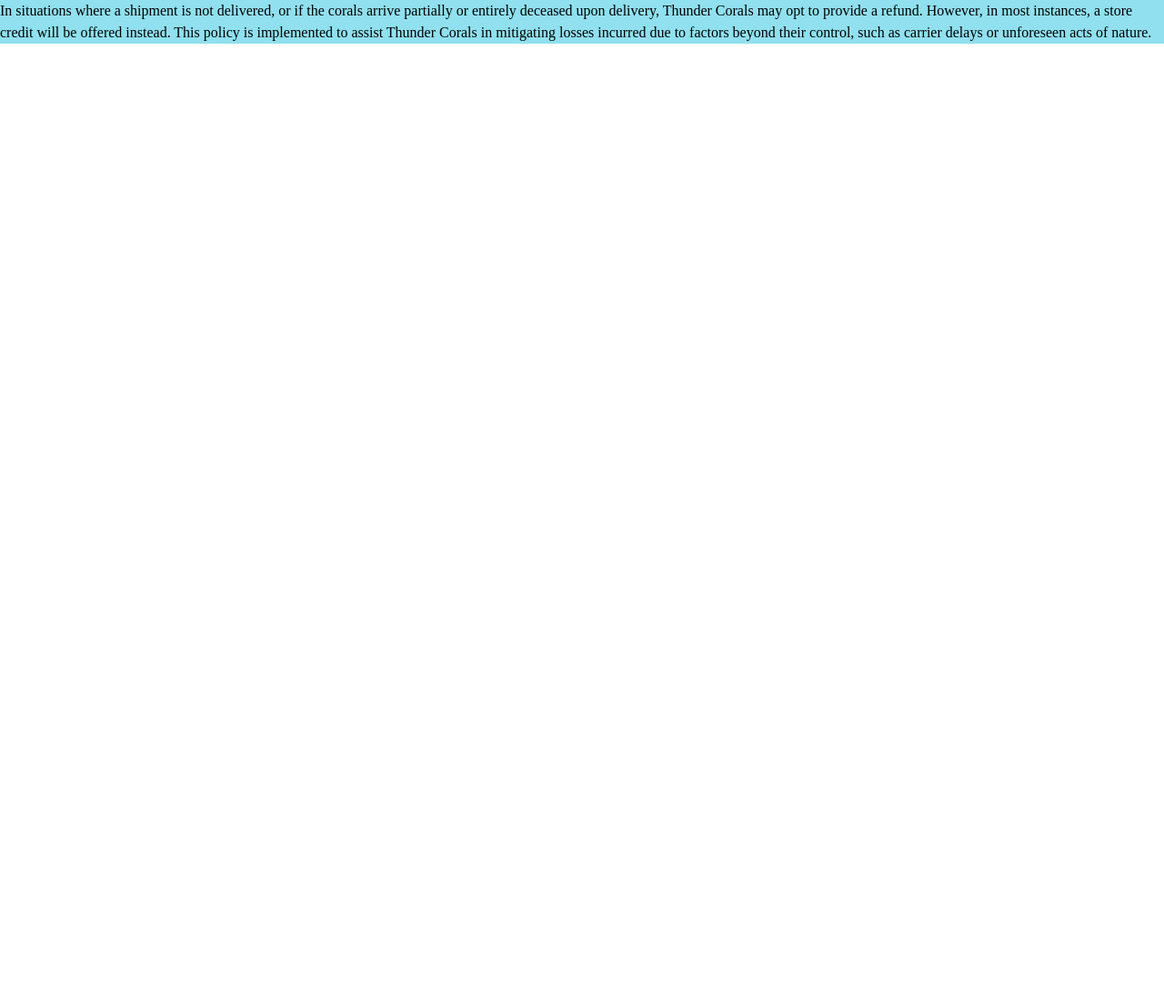
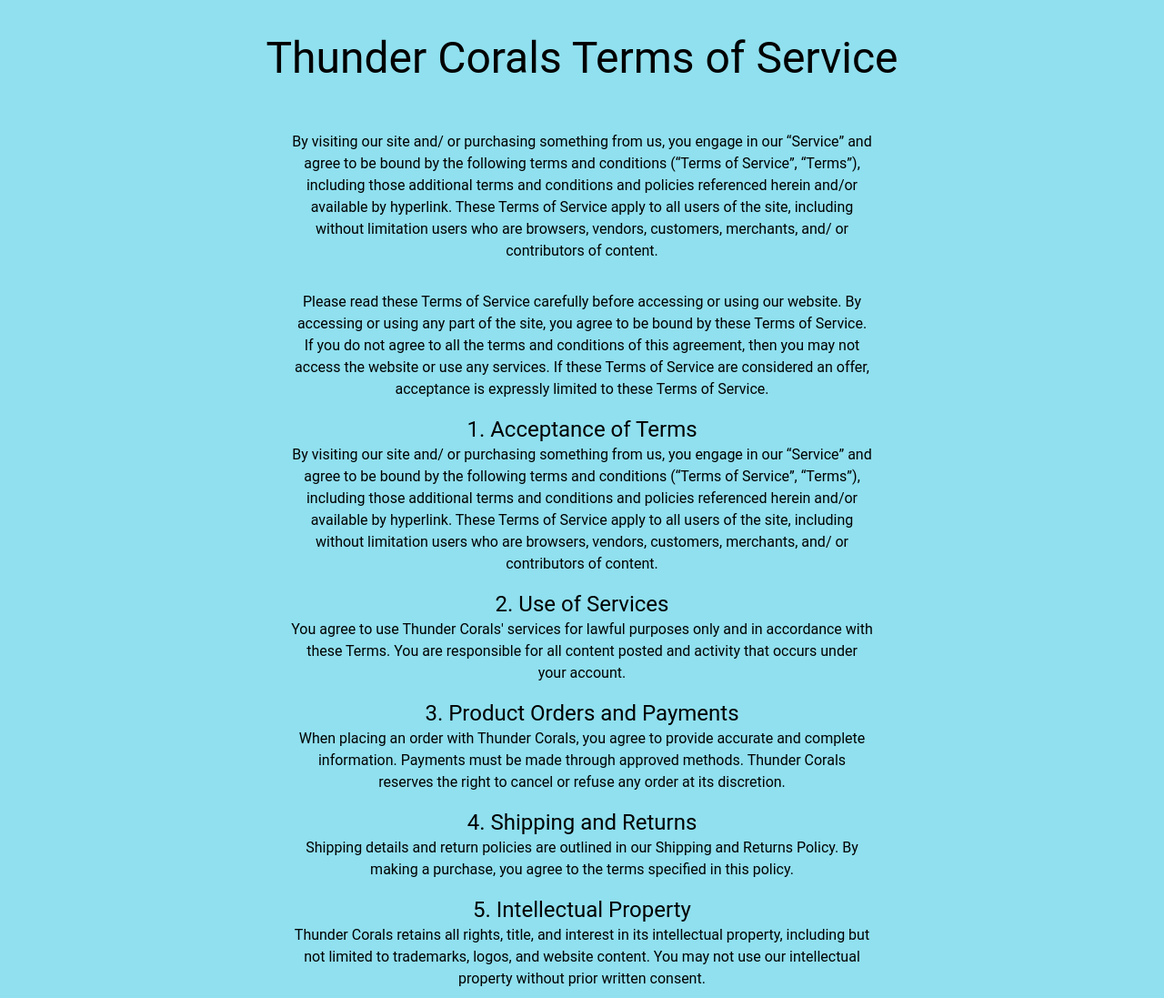
Before and after one commit to JREccleston/Coral-reef-store, a React (Create React App) app: page /TermsOfService in a window 1280 px wide. Shown: the top 1097 px of the page at 91% size. Before the commit the page ends 800 px from the top, so only its background shows below. Built offline with nearby package versions, Linux system fonts and the light colour scheme; what tailwindcss-animated would draw is missing.

Commit message:
FInished Terms page

```diff
--- a/src/Pages/TermsOfService.jsx
+++ b/src/Pages/TermsOfService.jsx
@@ -3,10 +3,45 @@
 function TermsOfService() {
     return (
         <div className='bg-b2'>
-            <p>
-                In situations where a shipment is not delivered, or if the corals arrive partially or entirely deceased upon delivery, Thunder Corals may opt to provide a refund. However, in most instances, a store credit will be offered instead.
-                This policy is implemented to assist Thunder Corals in mitigating losses incurred due to factors beyond their control, such as carrier delays or unforeseen acts of nature.
-            </p>
+            <div className='inline text-center mx-auto font-sans w-1/2'>
+                <h1 className='text-5xl py-10'>Thunder Corals Terms of Service</h1>
+
+                <p className='w-1/2 py-4 mx-auto'>By visiting our site and/ or purchasing something from us, you engage in our “Service” and agree to be bound by the following terms and conditions (“Terms of Service”, “Terms”), including those additional terms and conditions and policies referenced herein and/or available by hyperlink. These Terms of Service apply to all users of the site, including without limitation users who are browsers, vendors, customers, merchants, and/ or contributors of content.</p>
+                <p className='w-1/2 py-4 mx-auto'>Please read these Terms of Service carefully before accessing or using our website. By accessing or using any part of the site, you agree to be bound by these Terms of Service. If you do not agree to all the terms and conditions of this agreement, then you may not access the website or use any services. If these Terms of Service are considered an offer, acceptance is expressly limited to these Terms of Service.</p>
+
+                <h2 className='text-2xl'>1. Acceptance of Terms</h2>
+                <p className='w-1/2 pb-4 mx-auto'>By visiting our site and/ or purchasing something from us, you engage in our “Service” and agree to be bound by the following terms and conditions (“Terms of Service”, “Terms”), including those additional terms and conditions and policies referenced herein and/or available by hyperlink. These Terms of Service apply to all users of the site, including without limitation users who are browsers, vendors, customers, merchants, and/ or contributors of content.</p>
+
+                <h2 className='text-2xl'>2. Use of Services</h2>
+                <p className='w-1/2 pb-4 mx-auto'>You agree to use Thunder Corals' services for lawful purposes only and in accordance with these Terms. You are responsible for all content posted and activity that occurs under your account.</p>
+
+                <h2 className='text-2xl'>3. Product Orders and Payments</h2>
+                <p className='w-1/2 pb-4 mx-auto'>When placing an order with Thunder Corals, you agree to provide accurate and complete information. Payments must be made through approved methods. Thunder Corals reserves the right to cancel or refuse any order at its discretion.</p>
+
+                <h2 className='text-2xl'>4. Shipping and Returns</h2>
+                <p className='w-1/2 pb-4 mx-auto'>Shipping details and return policies are outlined in our Shipping and Returns Policy. By making a purchase, you agree to the terms specified in this policy.</p>
+
+                <h2 className='text-2xl'>5. Intellectual Property</h2>
+                <p className='w-1/2 pb-4 mx-auto'>Thunder Corals retains all rights, title, and interest in its intellectual property, including but not limited to trademarks, logos, and website content. You may not use our intellectual property without prior written consent.</p>
+
+                <h2 className='text-2xl'>6. Privacy</h2>
+                <p className='w-1/2 pb-4 mx-auto'>Your privacy is important to us. Our Privacy Policy outlines how we collect, use, and protect your personal information. By using our services, you consent to the practices described in the Privacy Policy.</p>
+
+                <h2 className='text-2xl'>7. Limitation of Liability</h2>
+                <p className='w-1/2 pb-4 mx-auto'>Thunder Corals is not liable for any direct, indirect, incidental, special, or consequential damages resulting from the use or inability to use our services.</p>
+
+                <h2 className='text-2xl'>8. Termination</h2>
+                <p className='w-1/2 pb-4 mx-auto'>Thunder Corals reserves the right to terminate or suspend your account and access to our services at any time for violation of these Terms or any applicable laws.</p>
+
+                <h2 className='text-2xl'>9. Changes to Terms</h2>
+                <p className='w-1/2 pb-4 mx-auto'>Thunder Corals may update these Terms at any time. It is your responsibility to review these Terms periodically for changes. Continued use of our services after the posting of changes constitutes your acceptance of the modified Terms.</p>
+
+                <h2 className='text-2xl'>10. Governing Law</h2>
+                <p className='w-1/2 pb-4 mx-auto'>These Terms of Service and any separate agreements whereby we provide you Services shall be governed by and construed in accordance with the laws of United States.</p>
+
+                <h2 className='text-2xl'>11. Personal Information</h2>
+                <p className='w-1/2 pb-4 mx-auto'>Your submission of personal information through the store is governed by our Privacy Policy. To view our Privacy Policy.</p>
+            </div>
         </div>
     )
 }
```
